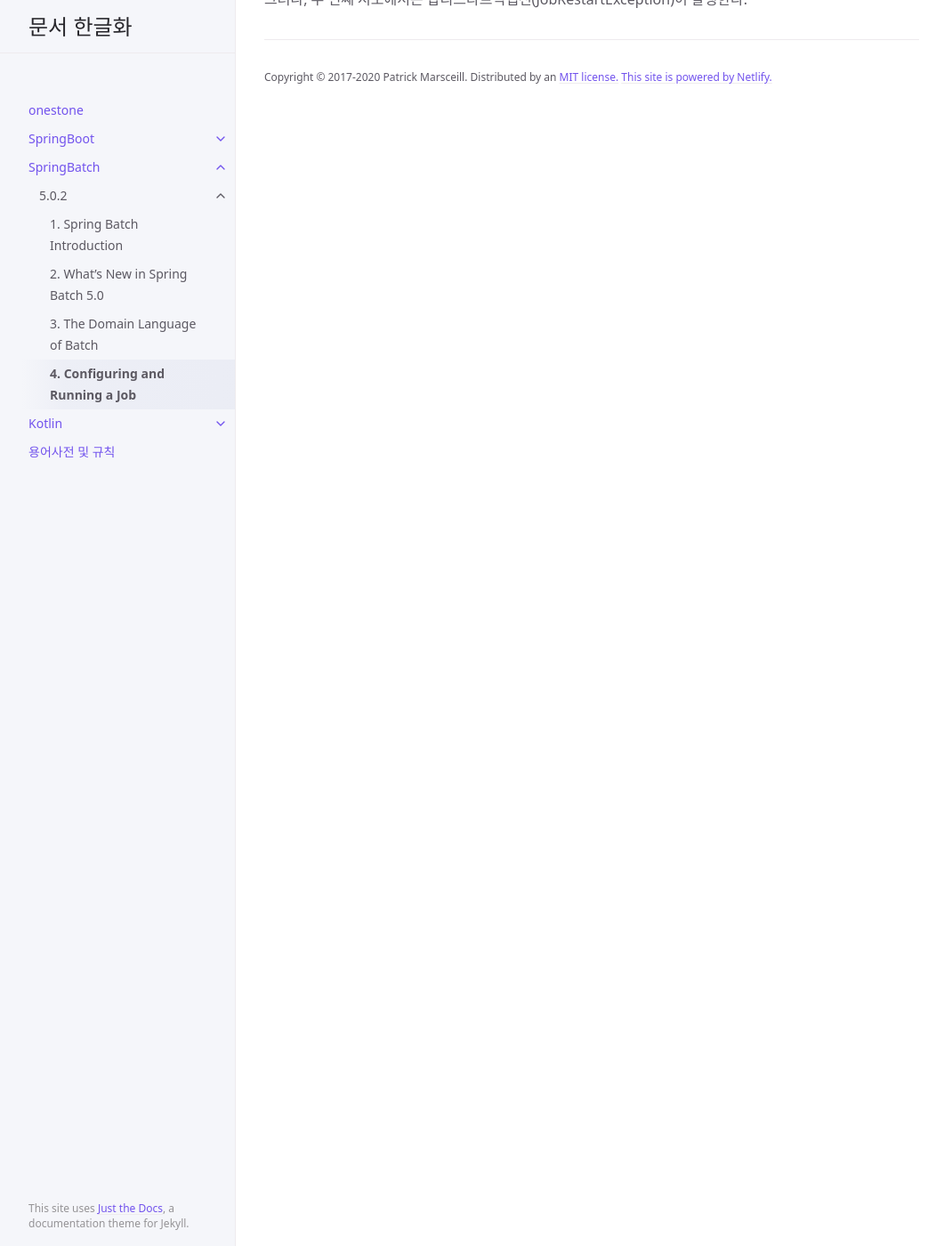
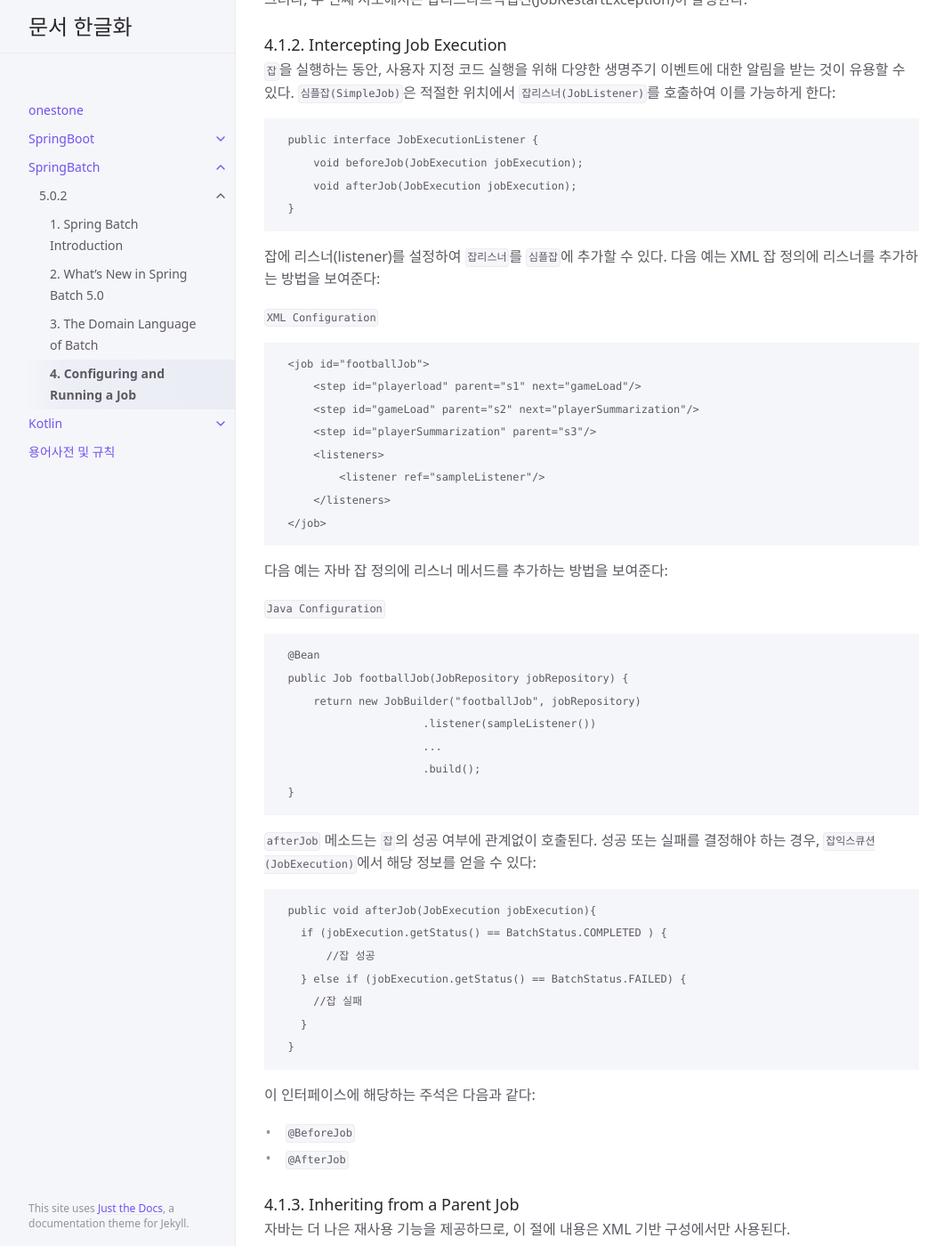
Before and after one commit to onestone9900/onestone9900.github.io, a Jekyll site: the page built from docs/spring_batch/5.0.2/4. configuring_and_running_a_job.md, in a window 1280 px wide and 1400 px high, scrolled down 2733 px. Shown: the whole window at 89% size, without its empty margins (107-1168 px from the left). Built offline with Jekyll 4.4.1, drawn with Linux system fonts in a browser that asks for light colours; some of the changed text lies outside the part shown.

Commit message:
docs: docs: 4. Configuring and Running a Job - 4.1.2., 4.1.3

````diff
--- a/docs/spring_batch/5.0.2/4. configuring_and_running_a_job.md
+++ b/docs/spring_batch/5.0.2/4. configuring_and_running_a_job.md
@@ -96,3 +96,81 @@ nav_order: 4
 ```
 
 재시작할 수 없는 잡에 대한 잡익셉션(JobExecution)을 발생시키려는 첫 번째 시도는 문제가 발생하지 않는다. 그러나, 두 번째 시도에서는 잡리스타트익셉션(JobRestartException)이 발생한다.
+
+
+### 4.1.2. Intercepting Job Execution
+`잡`을 실행하는 동안, 사용자 지정 코드 실행을 위해 다양한 생명주기 이벤트에 대한 알림을 받는 것이 유용할 수 있다. `심플잡(SimpleJob)`은 적절한 위치에서 `잡리스너(JobListener)`를 호출하여 이를 가능하게 한다:
+
+```
+  public interface JobExecutionListener {
+      void beforeJob(JobExecution jobExecution);
+      void afterJob(JobExecution jobExecution);
+  }
+```
+
+잡에 리스너(listener)를 설정하여 `잡리스너`를 `심플잡`에 추가할 수 있다. 다음 예는 XML 잡 정의에 리스너를 추가하는 방법을 보여준다:
+
+`XML Configuration`
+```
+  <job id="footballJob">
+      <step id="playerload" parent="s1" next="gameLoad"/>
+      <step id="gameLoad" parent="s2" next="playerSummarization"/>
+      <step id="playerSummarization" parent="s3"/>
+      <listeners>
+          <listener ref="sampleListener"/>
+      </listeners>
+  </job>
+```
+
+다음 예는 자바 잡 정의에 리스너 메서드를 추가하는 방법을 보여준다:
+
+`Java Configuration`
+```
+  @Bean
+  public Job footballJob(JobRepository jobRepository) {
+      return new JobBuilder("footballJob", jobRepository)
+                       .listener(sampleListener())
+                       ...
+                       .build();
+  }
+```
+
+`afterJob` 메소드는 `잡`의 성공 여부에 관계없이 호출된다. 성공 또는 실패를 결정해야 하는 경우, `잡익스큐션(JobExecution)`에서 해당 정보를 얻을 수 있다:
+
+```
+  public void afterJob(JobExecution jobExecution){
+    if (jobExecution.getStatus() == BatchStatus.COMPLETED ) {
+        //잡 성공
+    } else if (jobExecution.getStatus() == BatchStatus.FAILED) {
+      //잡 실패
+    }
+  }
+```
+
+이 인터페이스에 해당하는 주석은 다음과 같다:
+- `@BeforeJob`
+- `@AfterJob`
+
+
+### 4.1.3. Inheriting from a Parent Job
+자바는 더 나은 재사용 기능을 제공하므로, 이 절에 내용은 XML 기반 구성에서만 사용된다.
+
+유사하지만 동일하지 않은 구성을 가진 잡 그룹의 경우, 구체적인 `잡` 인스턴스가 프로퍼티를 상속할 수 있도록 "상위" `잡`을 정의하는 것이 도움이 될 수 있다. 자바의 클래스 상속과 유사하게, "하위" `잡`은 상위 잡의 요소, 애트리튜트와 결합할 수 있다.
+
+다음 예에서 `baseJob`은 리스너 목록만 정의하는 추상적인 `잡` 정의이다. 다음 예는 `잡(job1)`은 `baseJob`에서 리스너 목록을 상속하고 이를 자체 리스너 목록과 병합하여 2개의 리스너와 1개의 `스텝(step1)`으로 `잡`을 생성한다:
+
+```
+  <job id="baseJob" abstract="true">
+    <listeners>
+      <listener ref="listenerOne"/>
+    <listeners>
+  </job>
+  <job id="job1" parent="baseJob">
+    <step id="step1" parent="standaloneStep"/>
+    <listeners merge="true">
+      <listener ref="listenerTwo"/>
+    <listeners>
+  </job>
+```
+
+자세한 내용은 상위 스텝에서 상속 섹션을 참조하자.
````
Also changed, not shown: docs/grossary/index.md (+4 -2 lines).
